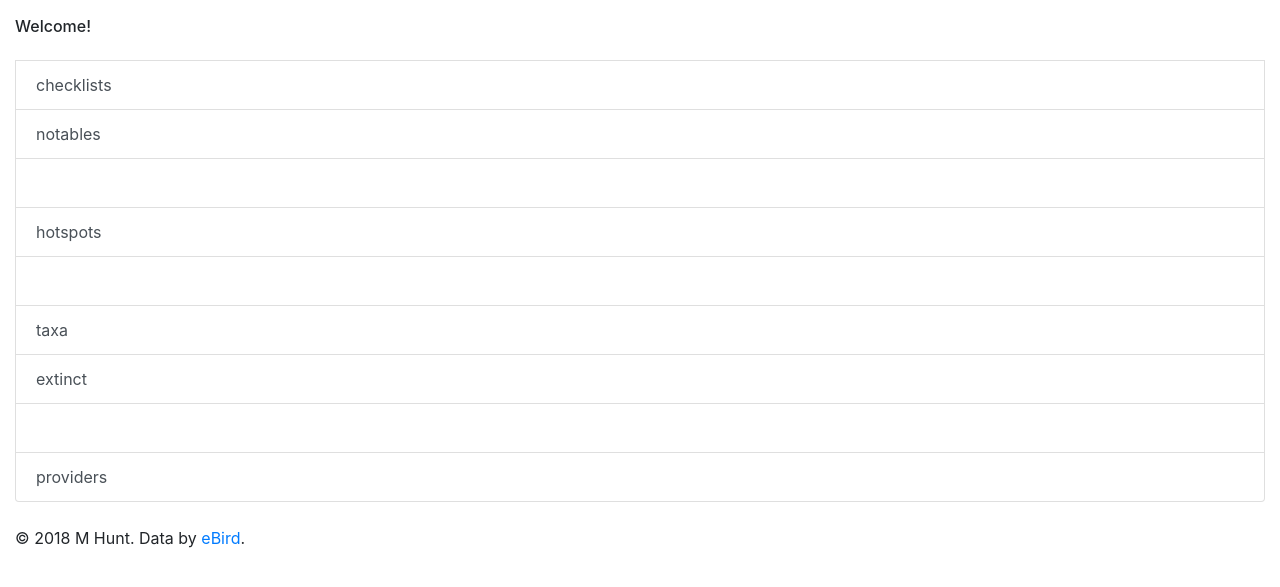
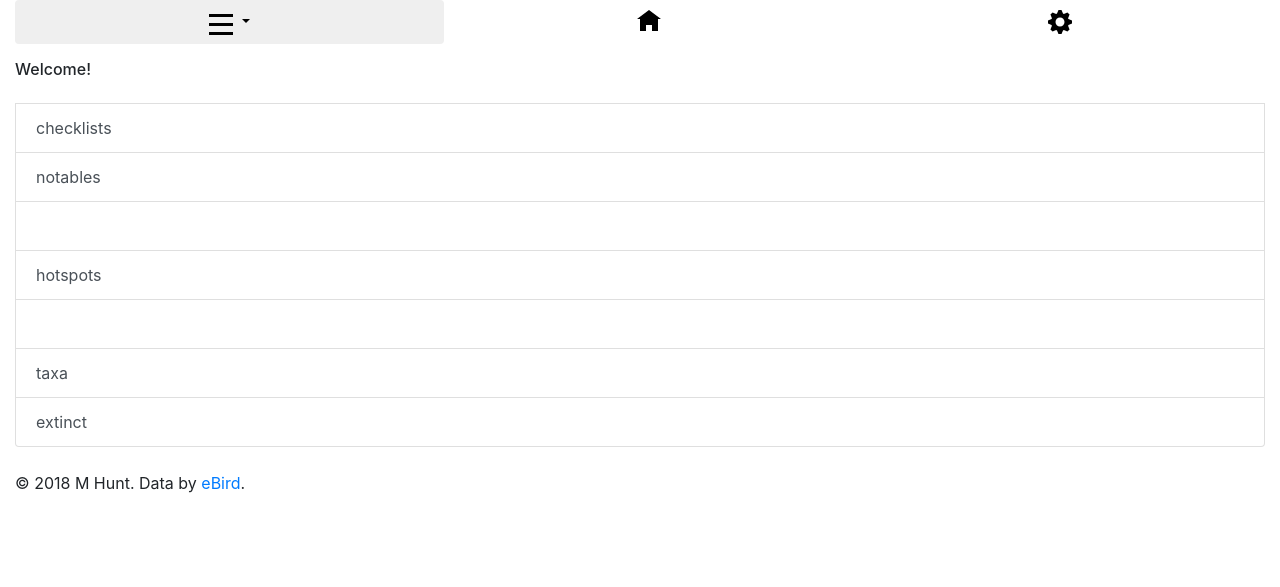
Before and after one commit to mcxvio/seebirds-2.0, a Flask app: page / in a window 1280 px wide. Shown: the top 587 px of the page. Run offline with Flask 2, Linux system fonts and the light colour scheme; some libraries are stand-ins or nearby versions.

Commit message:
Nav bar with icons.

```diff
--- a/templates/base.html
+++ b/templates/base.html
@@ -8,7 +8,20 @@
         <!-- Bootstrap CSS -->
         <link rel="stylesheet" href="https://maxcdn.bootstrapcdn.com/bootstrap/4.0.0/css/bootstrap.min.css" integrity="sha384-Gn5384xqQ1aoWXA+058RXPxPg6fy4IWvTNh0E263XmFcJlSAwiGgFAW/dAiS6JXm" crossorigin="anonymous">
         <!-- Iconic CSS -->
-        <link rel="stylesheet" href="/static/open-iconic-master/font/css/open-iconic-bootstrap.css">
+        <link rel="stylesheet" href="/static/open-iconic-master/font/css/open-iconic-bootstrap.min.css">
+        <style type="text/css">
+            .icon {
+                height: 24px;
+                width: 24px;
+            }
+            .dropdown-nav {
+                width: 33.5%;
+            }
+            .dropdown-nav-item {
+                height: 2.75em;
+                padding-top: 0.66em;
+            }
+        </style>
         <script>
             function initialize() {
                 document.getElementById("year").innerHTML = (new Date()).getFullYear()
@@ -22,9 +35,21 @@
         <div  class="container-fluid">
             <div id="header" class="row">
                 <div class="col">
-                    {% if request.path != '/' %}
-                        <p><a href="/">home</a></p>
-                    {% endif %}
+                    <nav class="nav nav-pills nav-fill">
+                        <!--<a class="nav-item nav-link" href="#"><img src="/static/open-iconic-master/svg/menu.svg" alt="menu" class="icon"></a>-->
+                        <button class="btn dropdown-toggle nav-item nav-link" type="button" id="dropdownMenuButton" data-toggle="dropdown" aria-haspopup="true" aria-expanded="false">
+                                <img src="/static/open-iconic-master/svg/menu.svg" alt="menu" class="icon">
+                        </button>
+                        <div class="dropdown-menu dropdown-nav" aria-labelledby="dropdownMenuButton">
+                            <a class="dropdown-item nav-item dropdown-nav-item" href="/checklists">checklists</a>
+                            <a class="dropdown-item nav-item dropdown-nav-item" href="/notables">notables</a>
+                            <a class="dropdown-item nav-item dropdown-nav-item" href="/hotspots">hotspots</a>
+                            <a class="dropdown-item nav-item dropdown-nav-item" href="/taxa">taxa</a>
+                            <a class="dropdown-item nav-item dropdown-nav-item" href="/extinct">extinct</a>
+                        </div>
+                        <a class="nav-item nav-link" href="/"><img src="/static/open-iconic-master/svg/home.svg" alt="home" class="icon"></a>
+                        <a class="nav-item nav-link" href="/providers"><img src="/static/open-iconic-master/svg/cog.svg" alt="settings" class="icon"></a>
+                    </nav>
                 </div>
             </div>
             <div id="content" class="row">
@@ -41,5 +66,7 @@
                 </div>
             </div>
         </div>
+        <script src="https://cdnjs.cloudflare.com/ajax/libs/popper.js/1.12.9/umd/popper.min.js" integrity="sha384-ApNbgh9B+Y1QKtv3Rn7W3mgPxhU9K/ScQsAP7hUibX39j7fakFPskvXusvfa0b4Q" crossorigin="anonymous"></script>
+        <script src="https://maxcdn.bootstrapcdn.com/bootstrap/4.0.0/js/bootstrap.min.js" integrity="sha384-JZR6Spejh4U02d8jOt6vLEHfe/JQGiRRSQQxSfFWpi1MquVdAyjUar5+76PVCmYl" crossorigin="anonymous"></script>
     </body>
 </html>
--- a/templates/checklists_find.html
+++ b/templates/checklists_find.html
@@ -9,6 +9,7 @@
         <!-- End Typeahead -->
 {% endblock %}
 {% block content %}
+    <p><h6>See checklists:</h6></p>
     <div id="prefetch-find" class="list-unstyled list-group mb-3">
         <!-- Typeahead -->
         <input autofocus class="typeahead form-control" type="text" placeholder="Search State or County" />
--- a/templates/home.html
+++ b/templates/home.html
@@ -16,7 +16,5 @@
         <a href="#" class="list-group-item list-group-item-action disabled">&nbsp;</a>
         <a href="/taxa" class="list-group-item list-group-item-action">taxa</a>
         <a href="/extinct" class="list-group-item list-group-item-action">extinct</a>
-        <a href="#" class="list-group-item list-group-item-action disabled">&nbsp;</a>
-        <a href="/providers" class="list-group-item list-group-item-action">providers</a>
     </div>
 {% endblock %}
--- a/templates/hotspots_find.html
+++ b/templates/hotspots_find.html
@@ -9,6 +9,7 @@
         <!-- End Typeahead -->
 {% endblock %}
 {% block content %}
+    <p><h6>See hotspots:</h6></p>
     <div id="prefetch-find" class="list-unstyled list-group mb-3">
         <!-- Typeahead -->
         <input autofocus class="typeahead" type="text" placeholder="Search State or County" />
--- a/templates/notables_find.html
+++ b/templates/notables_find.html
@@ -9,6 +9,7 @@
         <!-- End Typeahead -->
 {% endblock %}
 {% block content %}
+    <p><h6>See notable species:</h6></p>
     <div id="prefetch-find" class="list-unstyled list-group mb-3">
         <!-- Typeahead -->
         <input autofocus class="typeahead form-control" type="text" placeholder="Search State or County" />
--- a/templates/taxa_find.html
+++ b/templates/taxa_find.html
@@ -9,6 +9,7 @@
         <!-- End Typeahead -->
 {% endblock %}
 {% block content %}
+    <p><h6>See species observations:</h6></p>
     <div id="prefetch-find" class="list-unstyled list-group mb-3">
         <!-- Typeahead -->
         <input autofocus class="typeahead form-control" type="text" placeholder="Search Common or Scientific Name" />
```
Also changed, not shown: templates/taxa_results.html (+3 -6 lines), static/open-iconic-master/svg/cog.svg (added), static/open-iconic-master/svg/home.svg (added), static/open-iconic-master/svg/menu.svg (added).
